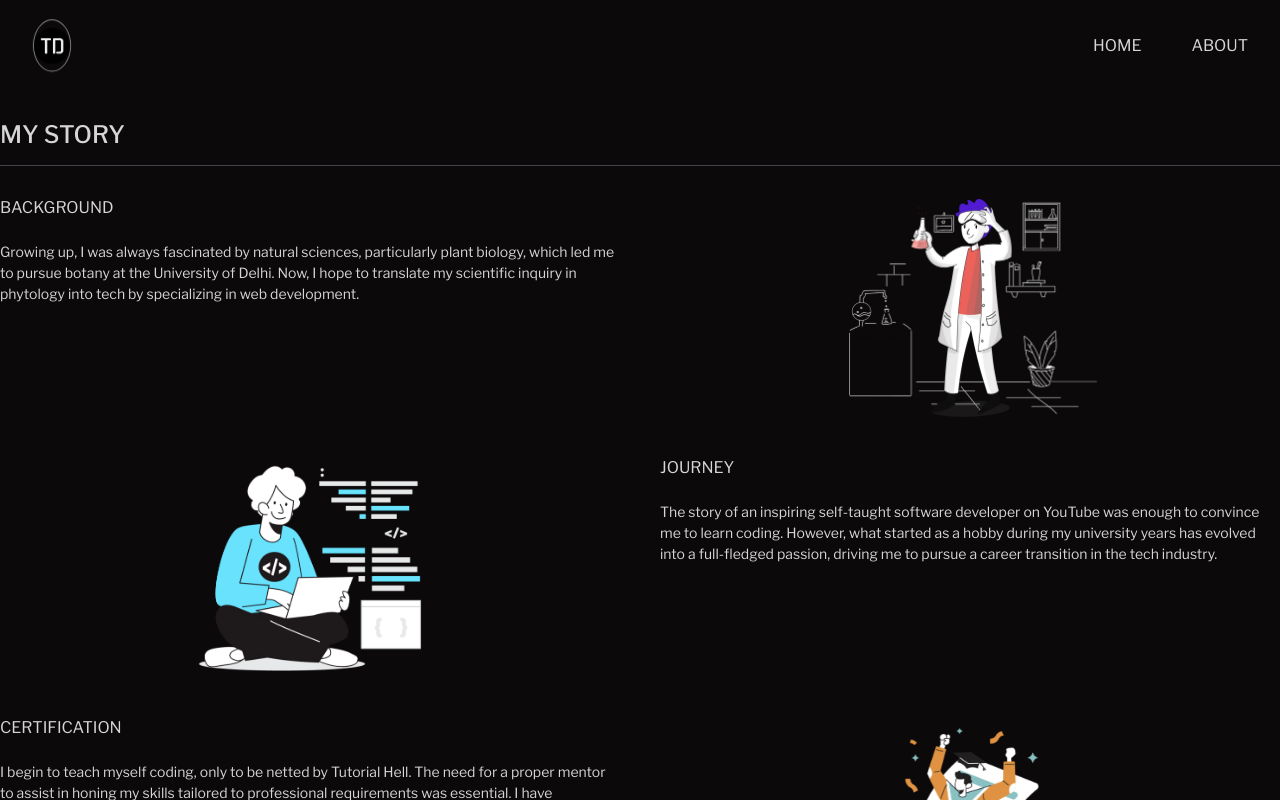
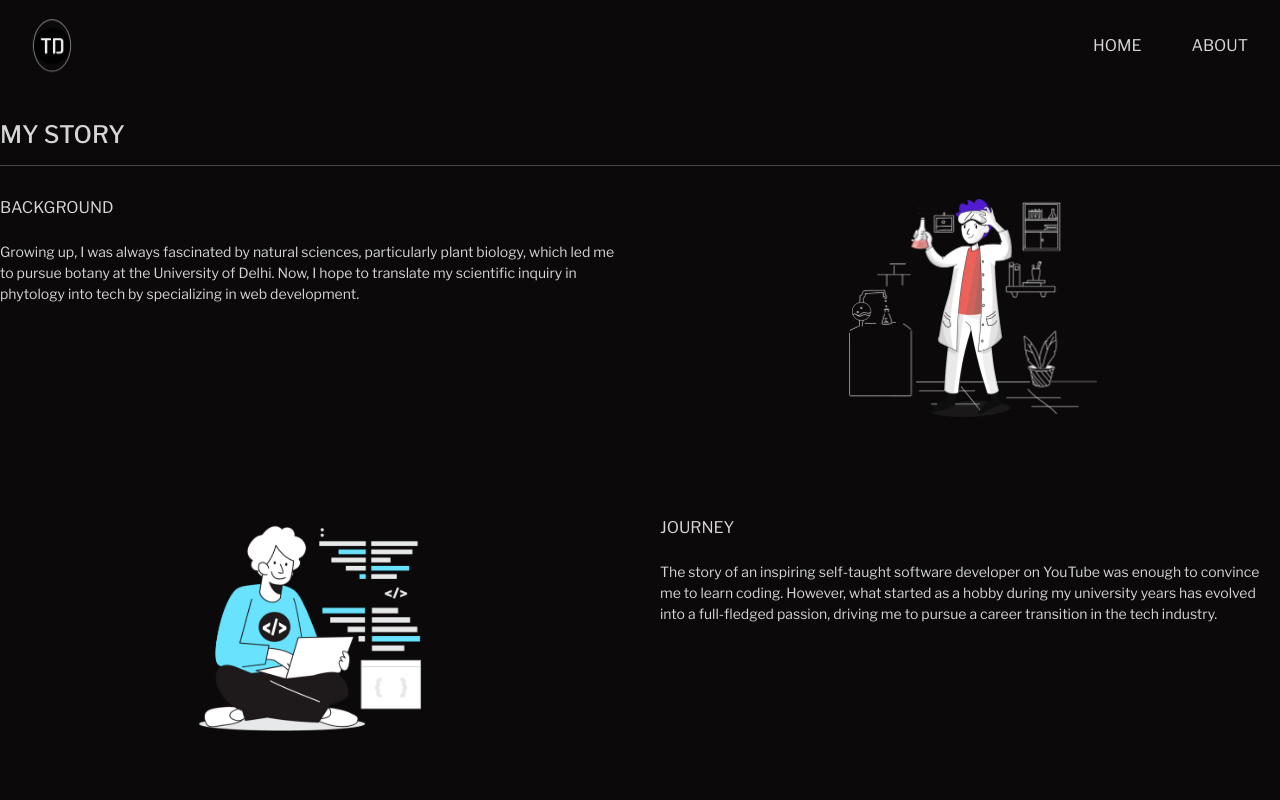
Before and after one commit to Tsedhondup/Portfolio, a React (Create React App) app: page /About in a window 1280 px wide. Shown: the top 800 px of the page. Built offline with nearby package versions, Linux system fonts and the light colour scheme.

Commit message:
UUID installed

```diff
--- a/package.json
+++ b/package.json
@@ -19,6 +19,7 @@
     "react-router-dom": "^6.25.1",
     "react-scripts": "5.0.1",
     "sass": "^1.77.8",
+    "uuid": "^10.0.0",
     "web-vitals": "^2.1.4"
   },
   "scripts": {
--- a/src/Components/AboutFirst/AboutFirst.scss
+++ b/src/Components/AboutFirst/AboutFirst.scss
@@ -78,9 +78,11 @@
       display: flex;
       justify-content: space-between;
       gap: $tablet-gutter;
+      margin-bottom: $tabletDivider;
     }
     @include tablet2 {
       gap: 40px;
+      margin-bottom: $desktopDivder;
     }
   }
   // DYNAMIC CLASS
--- a/src/Components/HeroSection/HeroSection.js
+++ b/src/Components/HeroSection/HeroSection.js
@@ -72,6 +72,7 @@ const HeroSection = (props) => {
     if (item.name !== "email" && item.name !== "phone") {
       return (
         <motion.a
+          key={item.name}
           initial={{
             y: -60,
             opacity: 0,
@@ -86,7 +87,6 @@ const HeroSection = (props) => {
             },
           }}
           viewport={{ once: true, amount: 1 }}
-          key={item.id}
           className={`social-container__link ${item.name}`}
           href={createUrl(item.name, item.url)}
           target="_blank"
@@ -108,7 +108,7 @@ const HeroSection = (props) => {
     if (item.name === "email" || item.name === "phone") {
       return (
         <motion.div
-          key={item.id}
+          key={item.name}
           className="hero-content__contacts--link"
           initial={{
             opacity: 0,
@@ -153,9 +153,10 @@ const HeroSection = (props) => {
     <section className="hero-container">
       <section className="hero-content">
         <div>
-          <h1 className="hero-content__name" ref={refElement}>
+          <h1 key="name" className="hero-content__name" ref={refElement}>
             <span className="hero-content__name--first">
               <motion.span
+                key="01"
                 initial={{ opacity: 0, y: 50 }}
                 animate={{ opacity: 1, y: 0 }}
                 transition={{
@@ -168,6 +169,7 @@ const HeroSection = (props) => {
                 Hi,
               </motion.span>
               <motion.span
+                key="02"
                 initial={{ opacity: 0 }}
                 animate={{ opacity: 1 }}
                 transition={{
@@ -180,6 +182,7 @@ const HeroSection = (props) => {
                 I'm
               </motion.span>
               <motion.span
+                key="03"
                 initial={{ opacity: 0 }}
                 animate={{ opacity: 1 }}
                 transition={{
@@ -212,6 +215,7 @@ const HeroSection = (props) => {
             </motion.span>
           </h1>
           <motion.h3
+            key="$^%$^&$%^%$^%"
             initial={{ opacity: 0, y: 25 }}
             animate={{ opacity: 1, y: 0 }}
             transition={{
--- a/src/Components/HeroSection/HeroSection.scss
+++ b/src/Components/HeroSection/HeroSection.scss
@@ -260,7 +260,7 @@
       width: 330px;
     }
     @include desktop2 {
-      width: 500px;
+      width: 400px;
     }
     border-radius: 5px;
   }
--- a/src/utilities/skill-icons.js
+++ b/src/utilities/skill-icons.js
@@ -62,7 +62,7 @@ export const skillsIcons = [
     src: mysqlImage,
   },
   {
-    id: "010",
+    id: "10",
     name: "Knex",
     src: knexImage,
   },
```
Also changed, not shown: 1 other file (tests, documents, lock files or other folders).
